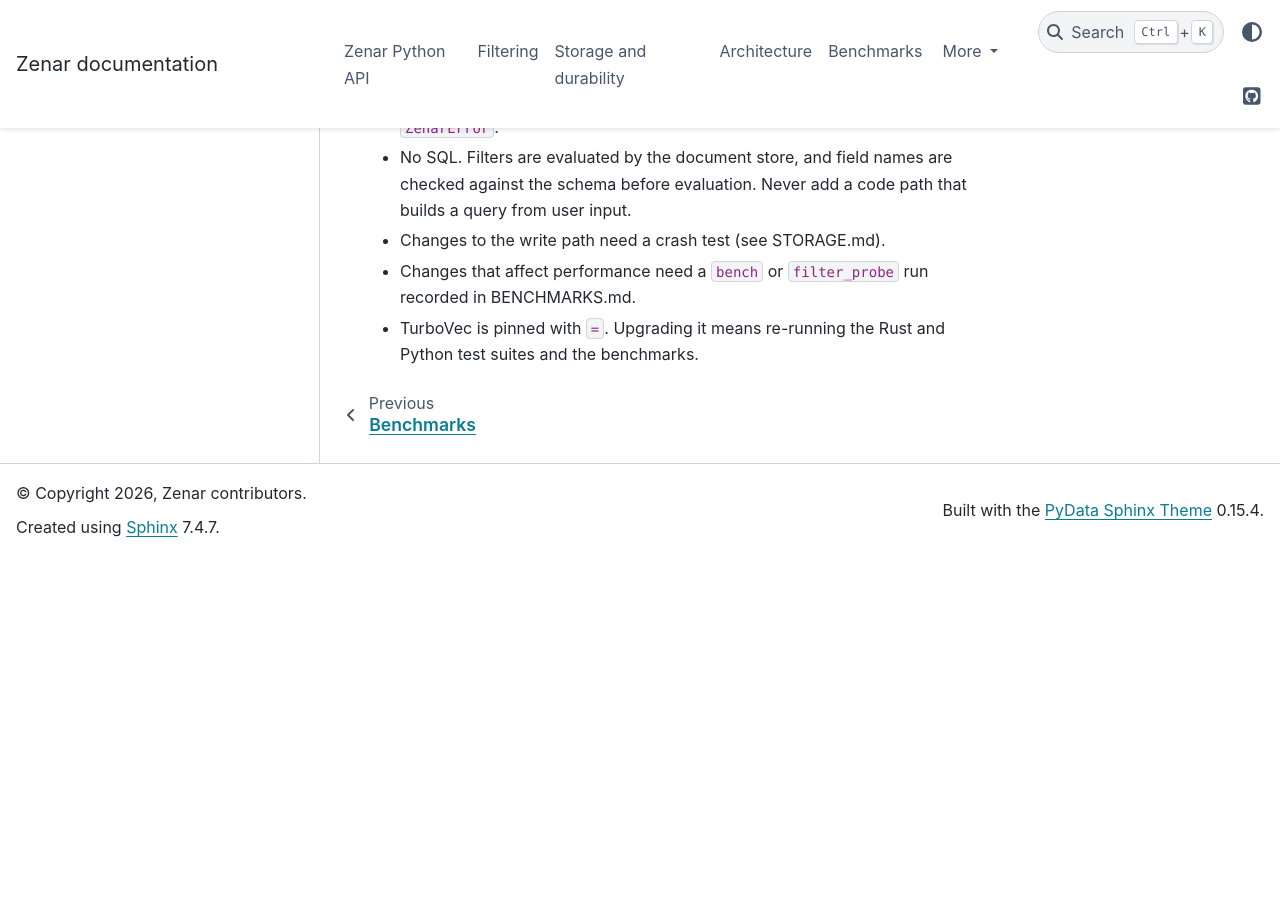
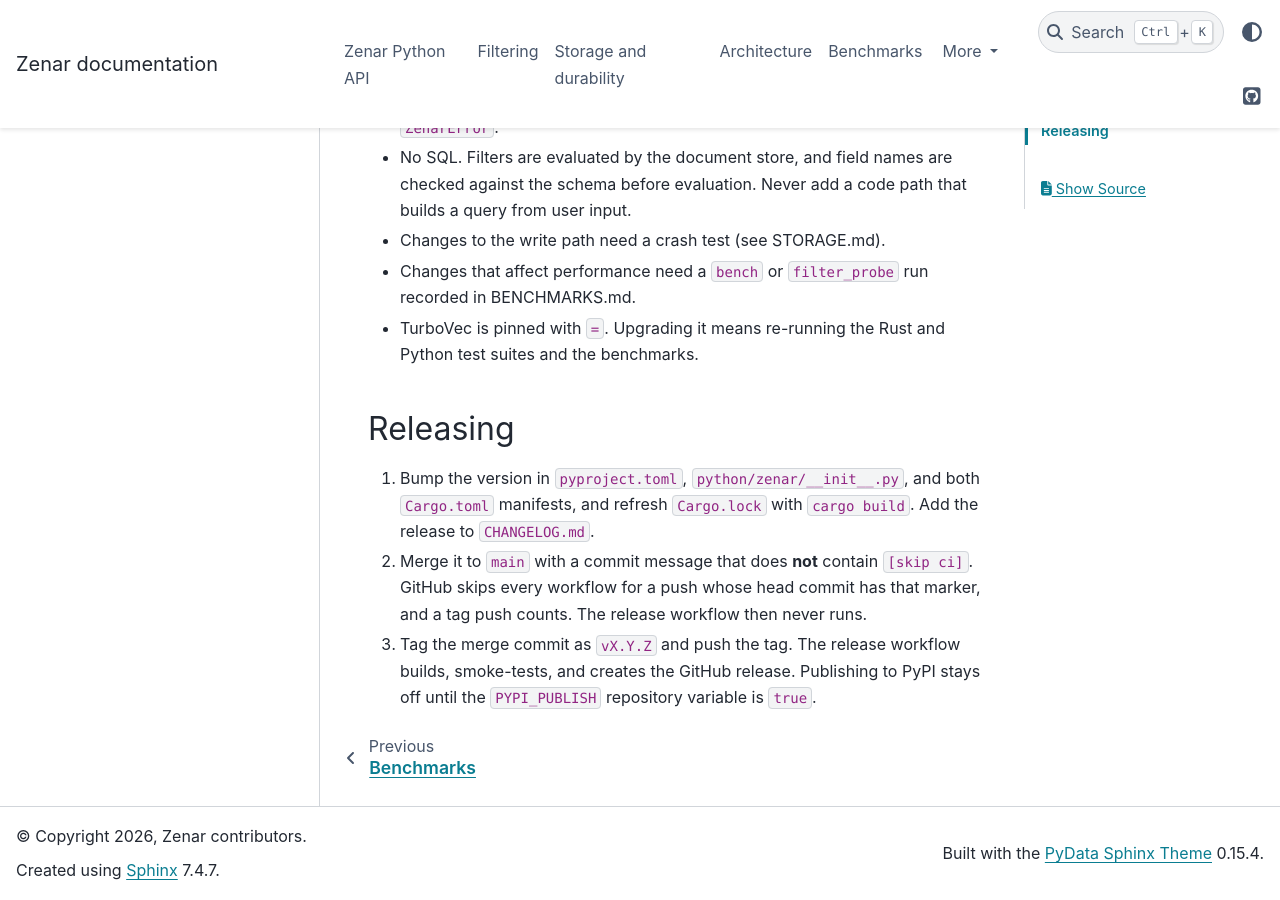
Before and after one commit to DonyNurArifR/zenar, a Sphinx documentation site: the page built from docs/CONTRIBUTING.md, in a window 1280 px wide and 900 px high, scrolled down 822 px. Built offline with Sphinx 7.4.7 and the PyData theme 0.15.4, drawn with Linux system fonts in a browser that asks for light colours; before the commit the page ends 1379 px from its top, so only the background shows below that.

Commit message:
Add changelog and release steps; document the [skip ci] tag trap (#12)

```diff
--- a/docs/CONTRIBUTING.md
+++ b/docs/CONTRIBUTING.md
@@ -32,3 +32,12 @@ The Python binding needs an interpreter (3.10 or newer) at build time. Point PyO
 - Changes that affect performance need a `bench` or `filter_probe` run recorded in BENCHMARKS.md.
 - TurboVec is pinned with `=`. Upgrading it means re-running the Rust and
   Python test suites and the benchmarks.
+
+## Releasing
+
+1. Bump the version in `pyproject.toml`, `python/zenar/__init__.py`, and both `Cargo.toml` manifests, and refresh
+   `Cargo.lock` with `cargo build`. Add the release to `CHANGELOG.md`.
+2. Merge it to `main` with a commit message that does **not** contain `[skip ci]`. GitHub skips every workflow for a
+   push whose head commit has that marker, and a tag push counts. The release workflow then never runs.
+3. Tag the merge commit as `vX.Y.Z` and push the tag. The release workflow builds, smoke-tests, and creates the
+   GitHub release. Publishing to PyPI stays off until the `PYPI_PUBLISH` repository variable is `true`.
```
Also changed, not shown: CHANGELOG.md (added, +37 -0 lines), 1 other file.
